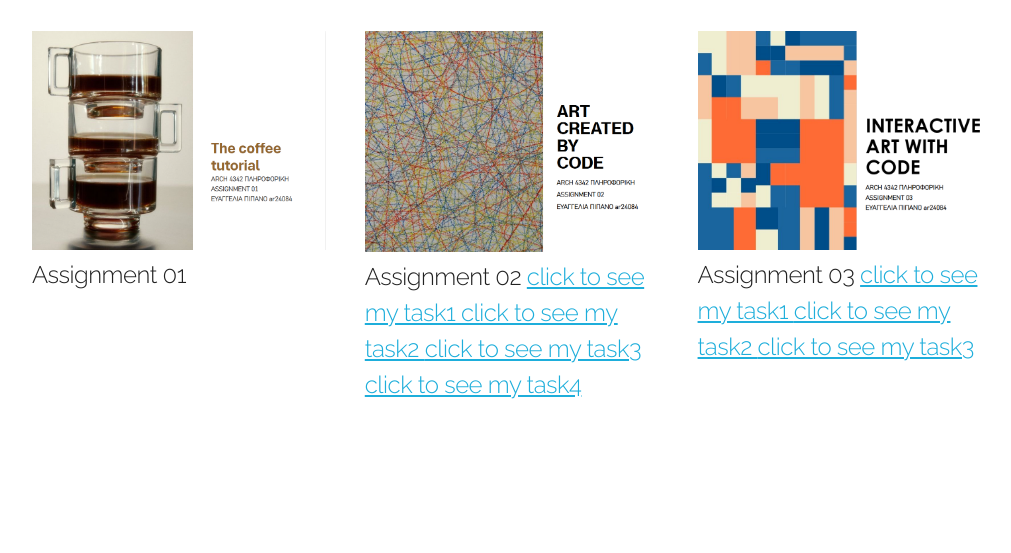
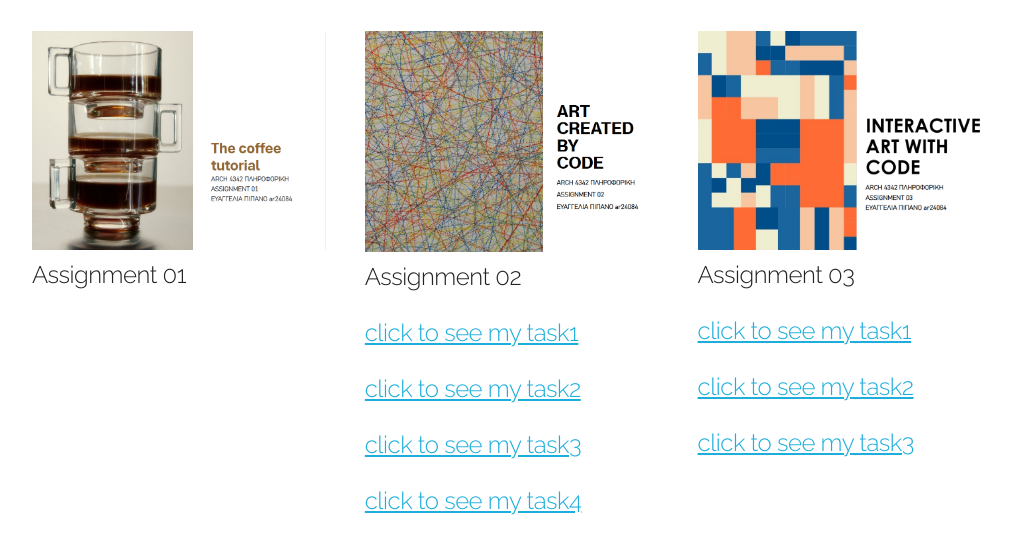
Before and after one commit to lilypipano/website, a plain HTML site: page index.html in a window 1280 px wide. Shown: the part 481-1034 px from the top of the page, without its empty margins (128-1139 px from the left). Before the commit the page ends 954 px from the top, so only its background shows below. Drawn offline with Linux system fonts and the light colour scheme.

Commit message:
Update index.html

```diff
--- a/index.html
+++ b/index.html
@@ -44,18 +44,18 @@
         </div>
         <div class="four columns">
           <img src="images/artbycode.png" class="scale-with-grid">
-          <h5>Assignment 02
-            <a href= "https://editor.p5js.org/lilypipano/sketches/Jj3sM8wk_" > click to see my task1 </a>
-            <a href= "https://editor.p5js.org/lilypipano/sketches/zAvDEQ6w3" > click to see my task2 </a>
-            <a href= "https://editor.p5js.org/lilypipano/sketches/4KaIQzdJoh" > click to see my task3 </a>
-            <a href= "https://editor.p5js.org/lilypipano/sketches/uA5RTBRW6" > click to see my task4 </a> </h5>
+          <h5>Assignment 02 </h5>
+            <h5><a href= "https://editor.p5js.org/lilypipano/sketches/Jj3sM8wk_" > click to see my task1 </a> </h5>
+            <h5><a href= "https://editor.p5js.org/lilypipano/sketches/zAvDEQ6w3" > click to see my task2 </a> </h5>
+            <h5><a href= "https://editor.p5js.org/lilypipano/sketches/4KaIQzdJoh" > click to see my task3 </a> </h5>
+            <h5><a href= "https://editor.p5js.org/lilypipano/sketches/uA5RTBRW6" > click to see my task4 </a> </h5>
         </div>
         <div class="four columns">
           <img src="images/interactiveartwithcode.png" class="scale-with-grid">
-          <h5>Assignment 03
-            <a href= "https://editor.p5js.org/lilypipano/sketches/t7wWxZh2t" > click to see my task1 </a>
-            <a href= "https://editor.p5js.org/lilypipano/sketches/ZRk_Qoaeb" > click to see my task2 </a>
-            <a href= "https://editor.p5js.org/lilypipano/sketches/nuIg_80hQ" > click to see my task3 </a> </h5>
+          <h5>Assignment 03 </h5>
+            <h5><a href= "https://editor.p5js.org/lilypipano/sketches/t7wWxZh2t" > click to see my task1 </a> </h5>
+            <h5><a href= "https://editor.p5js.org/lilypipano/sketches/ZRk_Qoaeb" > click to see my task2 </a> </h5>
+            <h5><a href= "https://editor.p5js.org/lilypipano/sketches/nuIg_80hQ" > click to see my task3 </a> </h5>
         </div>
       </div>
 
```
